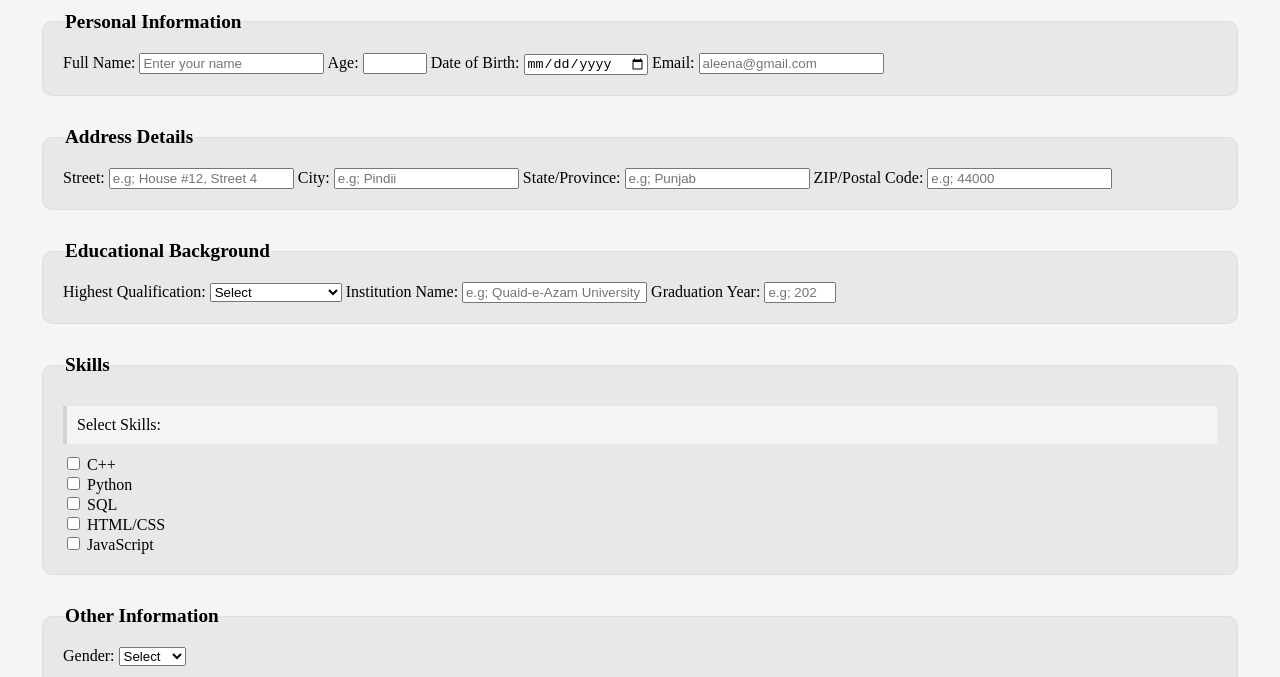
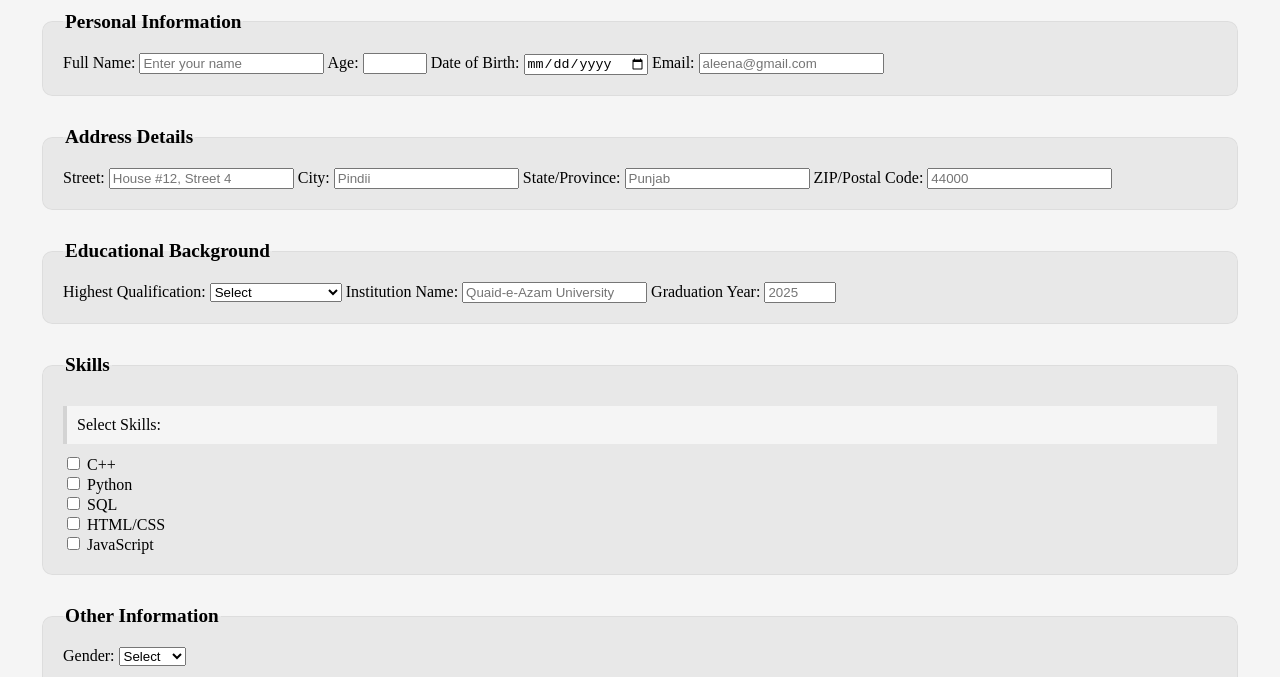
Before and after one commit to aleena1298/aleena1298.github.io, a plain HTML site: page Lab05/form.html in a window 1280 px wide. Shown: the part 123-800 px from the top of the page. Drawn offline with Linux system fonts and the light colour scheme.

```diff
--- a/Lab05/form.html
+++ b/Lab05/form.html
@@ -40,16 +40,16 @@
     <legend><strong>Address Details</strong></legend>
 
     <label for="street">Street:</label>
-    <input type="text" id="street" name="street" placeholder="e.g; House #12, Street 4" required>
+    <input type="text" id="street" name="street" placeholder="House #12, Street 4" required>
 
     <label for="city">City:</label>
-    <input type="text" id="city" name="city" placeholder="e.g; Pindii" required>
+    <input type="text" id="city" name="city" placeholder="Pindii" required>
 
     <label for="state">State/Province:</label>
-    <input type="text" id="state" name="state" placeholder="e.g; Punjab">
+    <input type="text" id="state" name="state" placeholder="Punjab">
 
     <label for="zip">ZIP/Postal Code:</label>
-    <input type="text" id="zip" name="zip" placeholder="e.g; 44000">
+    <input type="text" id="zip" name="zip" placeholder="44000">
   </fieldset>
 
 
@@ -68,10 +68,10 @@
         </select>
 
         <label for="institution">Institution Name:</label>
-        <input type="text" id="institution" name="institution" placeholder="e.g; Quaid-e-Azam University">
+        <input type="text" id="institution" name="institution" placeholder="Quaid-e-Azam University">
 
         <label for="year">Graduation Year:</label>
-        <input type="number" id="year" name="year" placeholder="e.g; 2024" min="1980" max="2025">
+        <input type="number" id="year" name="year" placeholder="2025" min="1980" max="2025">
       </fieldset>
 
 
```
